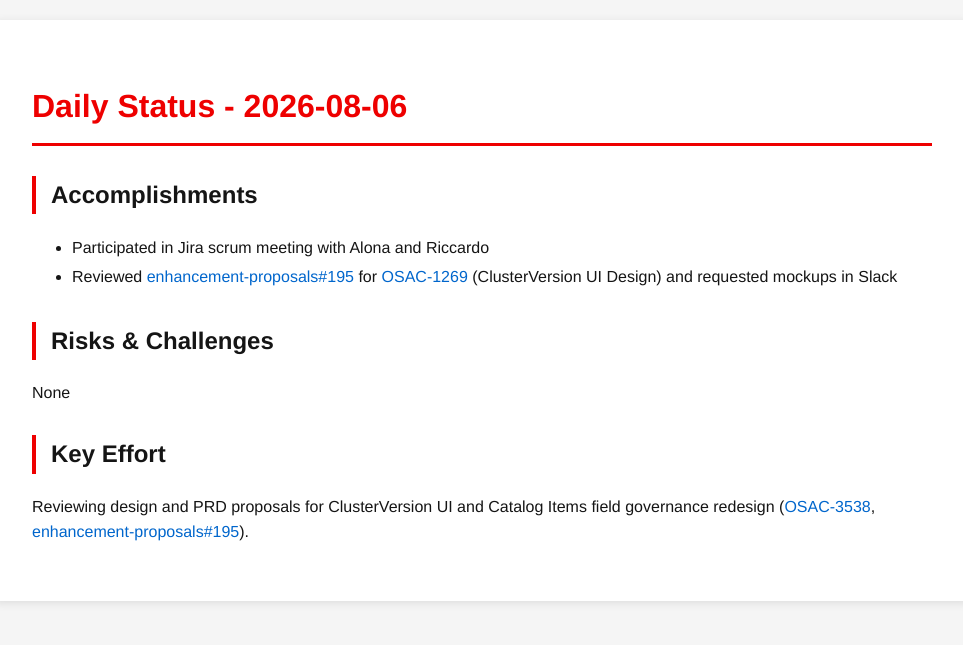
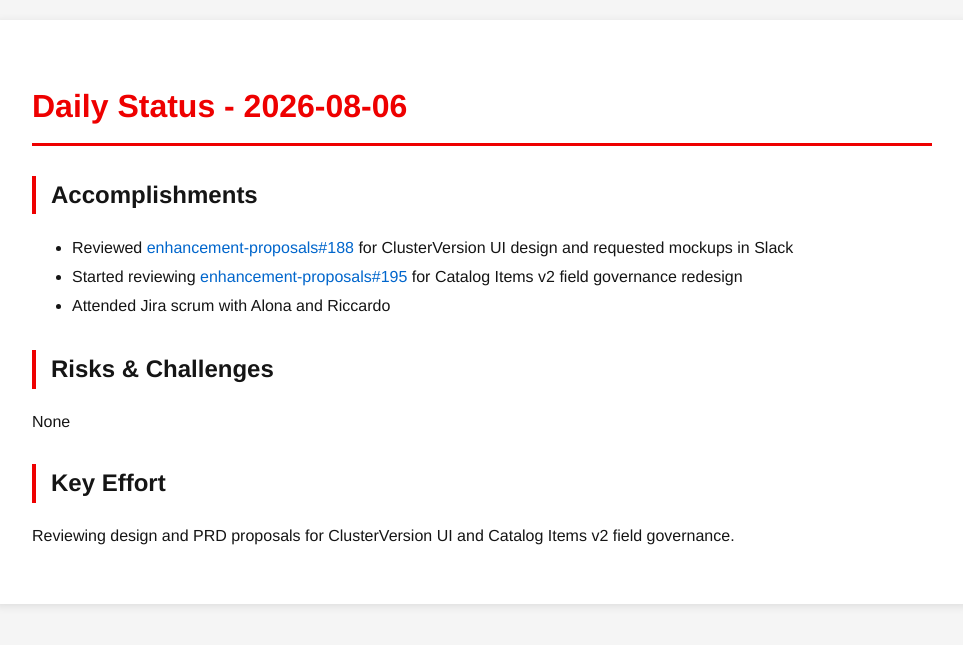
Before and after one commit to tzvatot/daily-status, a Jekyll site: the page built from 2026-08-06.md, in a window 1280 px wide. Shown: the top 645 px of the page, without its empty margins (158-1121 px from the left). Built offline with Jekyll 4.4.1, drawn with Linux system fonts in a browser that asks for light colours.

Commit message:
Daily status update - 2026-08-06

```diff
--- a/2026-08-06.md
+++ b/2026-08-06.md
@@ -7,11 +7,12 @@ date: 2026-08-06
 # Daily Status - 2026-08-06
 
 ## Accomplishments
-- Participated in Jira scrum meeting with Alona and Riccardo
-- Reviewed [enhancement-proposals#195](https://github.com/osac-project/enhancement-proposals/pull/195) for [OSAC-1269](https://redhat.atlassian.net/browse/OSAC-1269) (ClusterVersion UI Design) and requested mockups in Slack
+- Reviewed [enhancement-proposals#188](https://github.com/osac-project/enhancement-proposals/pull/188) for ClusterVersion UI design and requested mockups in Slack
+- Started reviewing [enhancement-proposals#195](https://github.com/osac-project/enhancement-proposals/pull/195) for Catalog Items v2 field governance redesign
+- Attended Jira scrum with Alona and Riccardo
 
 ## Risks & Challenges
 None
 
 ## Key Effort
-Reviewing design and PRD proposals for ClusterVersion UI and Catalog Items field governance redesign ([OSAC-3538](https://redhat.atlassian.net/browse/OSAC-3538), [enhancement-proposals#195](https://github.com/osac-project/enhancement-proposals/pull/195)).
+Reviewing design and PRD proposals for ClusterVersion UI and Catalog Items v2 field governance.
```
